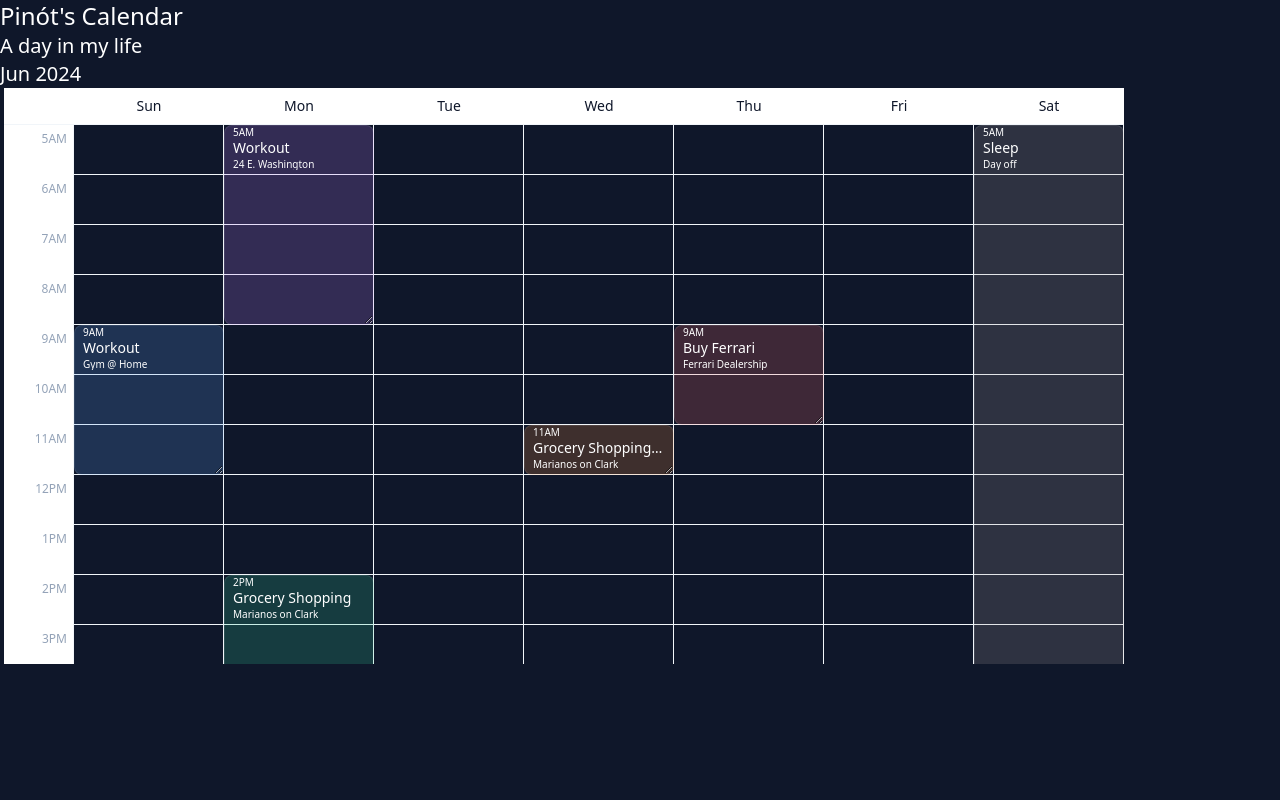
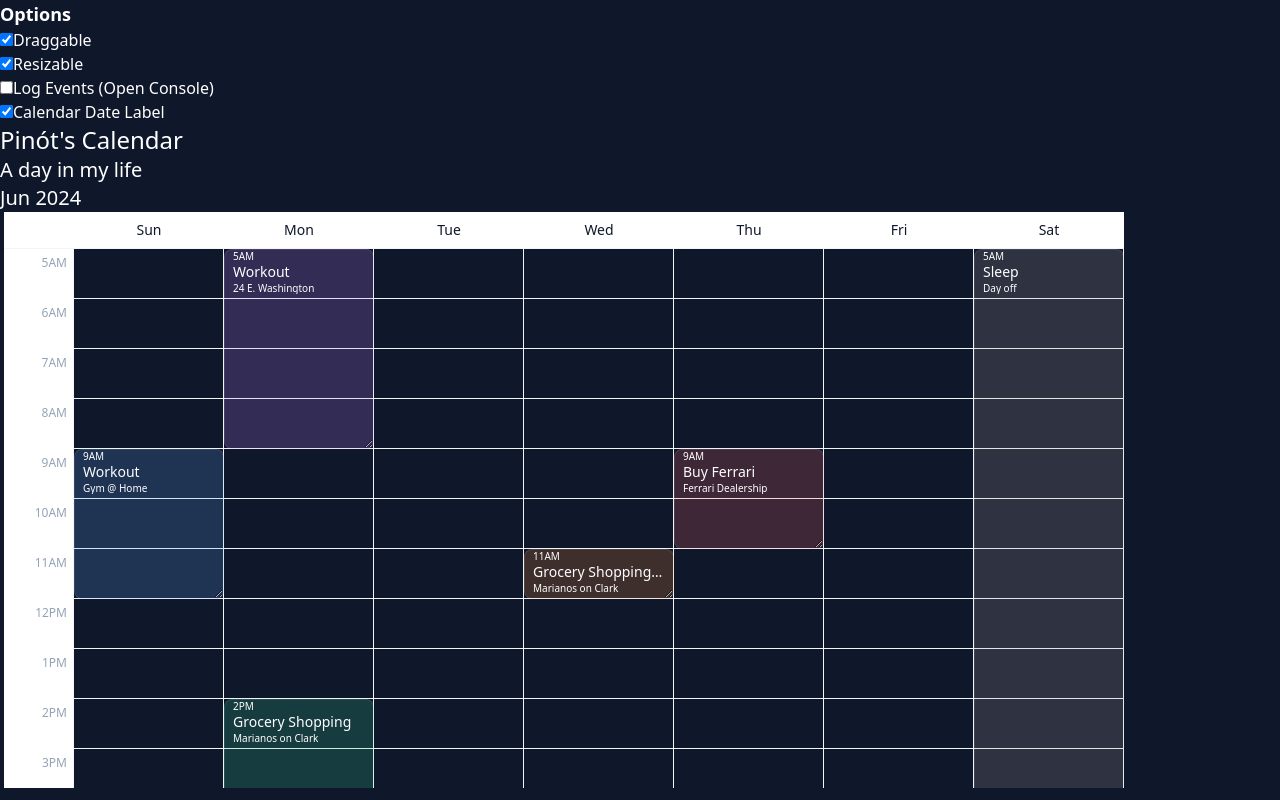
Before and after one commit to chukwumaokere/tailwind-calendar-ui, a React (Vite) app: page / in a window 1280 px wide. Built offline with nearby package versions, Linux system fonts and the light colour scheme.

Commit message:
Add toggleable options on the page

```diff
--- a/src/App.tsx
+++ b/src/App.tsx
@@ -1,8 +1,12 @@
-import { useCallback } from 'react';
+import { useCallback, useState } from 'react';
 import Calendar from './components/calendar';
 import { events } from './data';
 
 function App() {
+  const [draggable, setDraggable] = useState(true);
+  const [resizable, setResizable] = useState(true);
+  const [logEvents, setLogEvents] = useState(false);
+  const [calendarDateLabel, setCalendarDateLabel] = useState(true);
 
   const onDragSuccess = useCallback((id: string | number, startDate: Date, endDate: Date) => {
     const eventToUpdate = events.find((event) => event.id === id);
@@ -14,7 +18,26 @@ function App() {
 
   return (
     <div className='bg-slate-900 h-full min-h-[inherit]'>
-      <Calendar title="Pinót's Calendar" subtitle='A day in my life' events={events} maxHeight={'max-h-[36rem]'} onDragSuccess={onDragSuccess} showCalendarDateLabel logEvents />
+      <div className='flex flex-col'>
+        <h2 className='text-lg text-white font-bold'>Options</h2>
+        <div>
+          <input type="checkbox" id="draggable" checked={draggable} onChange={() => setDraggable(!draggable)} />
+          <label className='text-white' htmlFor="draggable">Draggable</label>
+        </div>
+        <div>
+          <input type="checkbox" id="resizable" checked={resizable} onChange={() => setResizable(!resizable)} />
+          <label className='text-white'  htmlFor="resizable">Resizable</label>
+        </div>
+        <div>
+          <input type="checkbox" id="logEvents" checked={logEvents} onChange={() => setLogEvents(!logEvents)} />
+          <label className='text-white' htmlFor="logEvents">Log Events (Open Console)</label>
+        </div>
+        <div>
+          <input type="checkbox" id="calendarDateLabel" checked={calendarDateLabel} onChange={() => setCalendarDateLabel(!calendarDateLabel)} />
+          <label className='text-white' htmlFor="calendarDateLabel">Calendar Date Label</label>
+        </div>
+      </div>
+      <Calendar title="Pinót's Calendar" subtitle='A day in my life' events={events} maxHeight={'max-h-[36rem]'} onDragSuccess={onDragSuccess} draggable={draggable} resizable={resizable} showCalendarDateLabel={calendarDateLabel} logEvents={logEvents} />
     </div>
   )
 }
--- a/src/components/calendar.tsx
+++ b/src/components/calendar.tsx
@@ -1,4 +1,18 @@
 import { useState, useCallback } from 'react';
+
+export interface CalendarProps {
+    title?: string,
+    subtitle?: string,
+    days?: string[],
+    hours?: string[],
+    events: Event[],
+    draggable?: boolean,
+    resizable?: boolean,
+    maxHeight?: string,
+    showCalendarDateLabel?: boolean,
+    onDragSuccess?: (id: Event['id'], startDate: Date, endDate: Date) => void,
+    logEvents?: boolean,
+}
 
 export interface Event {
     id: string | number,
@@ -30,19 +44,7 @@ const DEFAULT_DAYS = ['Sun', 'Mon', 'Tue', 'Wed', 'Thu', 'Fri', 'Sat'];
 const DEFAULT_HOURS = ['5AM', '6AM', '7AM', '8AM', '9AM', '10AM', '11AM', '12PM', '1PM', '2PM', '3PM', '4PM', '5PM', '6PM', '7PM', '8PM', '9PM', '10PM', '11PM', '12AM', '1AM', '2AM', '3AM', '4AM'];
 const MONTHS = ['Jan', 'Feb', 'Mar', 'Apr', 'May', 'Jun', 'Jul', 'Aug', 'Sep', 'Oct', 'Nov', 'Dec'];
 
-export interface CalendarProps {
-    title?: string,
-    subtitle?: string,
-    days?: string[],
-    hours?: string[],
-    events: Event[],
-    maxHeight?: string,
-    showCalendarDateLabel?: boolean,
-    onDragSuccess?: (id: Event['id'], startDate: Date, endDate: Date) => void,
-    logEvents?: boolean,
-}
-
-export default function Calendar({title, subtitle, days = DEFAULT_DAYS, hours = DEFAULT_HOURS, events, maxHeight, showCalendarDateLabel = false, onDragSuccess, logEvents = false}: CalendarProps) {
+export default function Calendar({title, subtitle, days = DEFAULT_DAYS, hours = DEFAULT_HOURS, events, maxHeight, showCalendarDateLabel = false, onDragSuccess, draggable = false, resizable = false, logEvents = false}: CalendarProps) {
     const currentDate = new Date();
     const TILES = days.length * hours.length;
     return (
@@ -70,7 +72,7 @@ export default function Calendar({title, subtitle, days = DEFAULT_DAYS, hours =
 
                 {/* Events Processing */}
                 {events.map((event, index) => {
-                    return <Event key={index} event={event} onDragSuccess={onDragSuccess} logEvents={logEvents} />
+                    return <Event key={index} event={event} onDragSuccess={onDragSuccess} draggable={draggable} resizable={resizable} logEvents={logEvents} />
                 })}
                 {/* /Events Processing */}
             </div>
@@ -78,7 +80,7 @@ export default function Calendar({title, subtitle, days = DEFAULT_DAYS, hours =
     )
 }
 
-function Event({event, onDragSuccess, logEvents}: {event: Event, onDragSuccess?: CalendarProps['onDragSuccess'], logEvents?: CalendarProps['logEvents']}) {
+function Event({event, onDragSuccess, draggable, resizable, logEvents}: {event: Event, onDragSuccess?: CalendarProps['onDragSuccess'], draggable?: CalendarProps['draggable'], resizable?: CalendarProps['resizable'], logEvents?: CalendarProps['logEvents']}) {
     const startHour = event.startDate.getHours();
     const startRow = startHour - HOUR_OFFSET;
     const startCol = event.startDate.getDay() + COLUMN_OFFSET;
@@ -95,11 +97,17 @@ function Event({event, onDragSuccess, logEvents}: {event: Event, onDragSuccess?:
     });
 
     const repositionElementAndCallOnSuccess = useCallback(({positionX, positionY, type = 'event'}: {positionX: number, positionY: number, type?: 'event' | 'resize'}) => {
+        if(!draggable && !resizable) {
+            return;
+        }
         const tileUnderMouse = document.elementsFromPoint(positionX, positionY).find((element) => element.getAttribute('data-object') === 'tile') as HTMLDivElement;
         const Y = tileUnderMouse.classList[0];
         const X = tileUnderMouse.classList[1];
 
         if (type === 'resize') {
+            if (!resizable) {
+                return;
+            }
             const newRowSpan = parseInt(Y.replace('row-start-[', '').replace(']', '')) - parseInt(position.Y.replace('row-start-[', '').replace(']', '')) + 1;
             setPosition((prev) => {
                 return {...prev, length: `row-[span_${newRowSpan}/_span_${newRowSpan}]`}
@@ -113,6 +121,9 @@ function Event({event, onDragSuccess, logEvents}: {event: Event, onDragSuccess?:
         }
 
         if (type === 'event') {
+            if (!draggable) {
+                return;
+            }
             setPosition((prev) => {
                 return {...prev, X, Y}
             });
@@ -132,7 +143,7 @@ function Event({event, onDragSuccess, logEvents}: {event: Event, onDragSuccess?:
             logEvents && console.log('RepositionedEventEnd -', 'Event ID', event.id, 'New End Date:', newEndDate);
             return;
         }
-    }, [position]);
+    }, [position, resizable, draggable, logEvents]);
 
     const onClick = useCallback((mouseEvent: React.MouseEvent<HTMLDivElement, MouseEvent>) => {
         if (mouseEvent.type === 'mousedown') {
@@ -164,8 +175,8 @@ function Event({event, onDragSuccess, logEvents}: {event: Event, onDragSuccess?:
             onMouseUp={onClick}
             onClick={onClick}
             onDragEnd={onDragEnd}
-            draggable={true}
-            className={`${Object.values(position).join(' ')} ${event.backgroundColor} ${event.border} ${event.textColor} ${event.link && 'cursor-pointer'} rounded-lg resize-y overflow-auto`}
+            draggable={draggable}
+            className={`${Object.values(position).join(' ')} ${event.backgroundColor} ${event.border} ${event.textColor} ${event.link && 'cursor-pointer'} rounded-lg ${resizable && 'resize-y'} overflow-auto`}
             title={hoverText}>
             <div className='text-xxs/[.75rem] extra-tight px-2 font-medium truncate'>{startHour % 12 === 0 ? '12' : startHour % 12}{startHour > 12 ? 'PM' : 'AM'}</div>
             <div className='text-sm px-2 font-medium truncate'>{event.title}</div>
```
